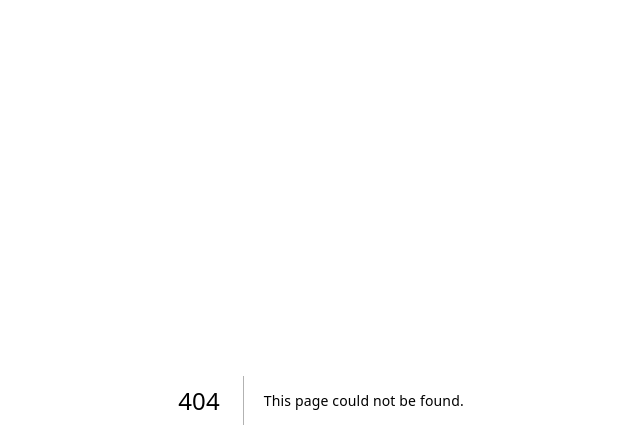
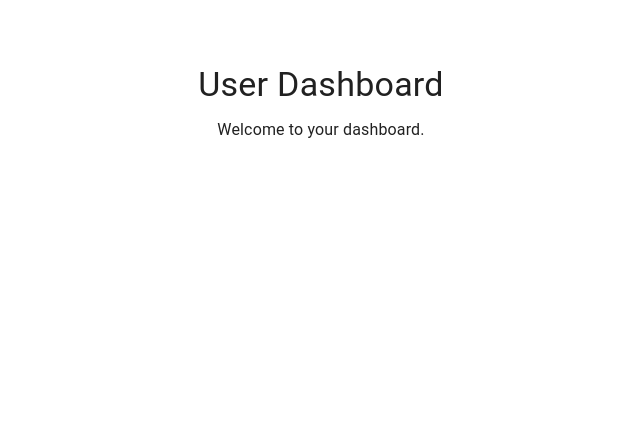
Before and after one commit to nitisbig/portalone, a Next.js app: page /dashboard in a window 1280 px wide. Before the commit this address had no page. Shown: the top 448 px of the page, without its empty margins (319-959 px from the left). Built offline with nearby package versions, Linux system fonts and the light colour scheme.

Commit message:
feat: add dashboard page

```diff
--- /dev/null
+++ b/pages/dashboard.js
@@ -0,0 +1,16 @@
+import { Typography, Container, Box } from '@mui/material';
+
+export default function Dashboard() {
+  return (
+    <Container maxWidth="md">
+      <Box sx={{ mt: 8, textAlign: 'center' }}>
+        <Typography component="h1" variant="h4" gutterBottom>
+          User Dashboard
+        </Typography>
+        <Typography variant="body1">
+          Welcome to your dashboard.
+        </Typography>
+      </Box>
+    </Container>
+  );
+}
```
Also changed, not shown: pages/login.js (+10 -1 lines).
